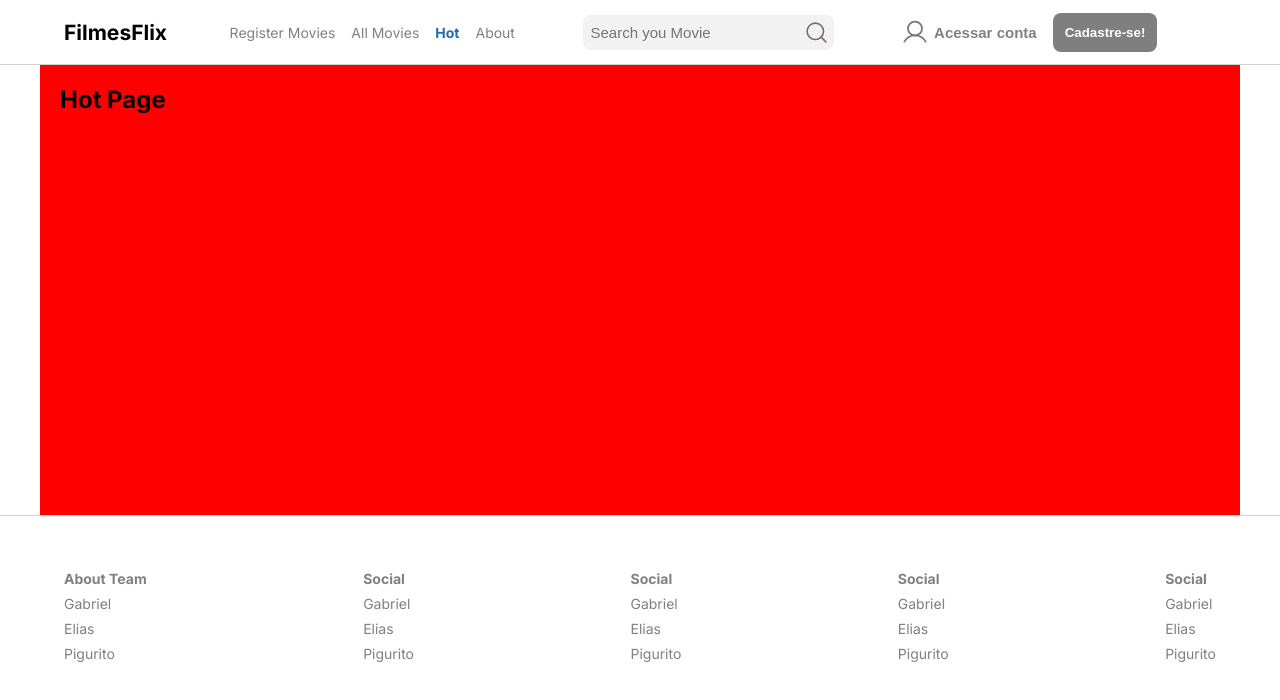
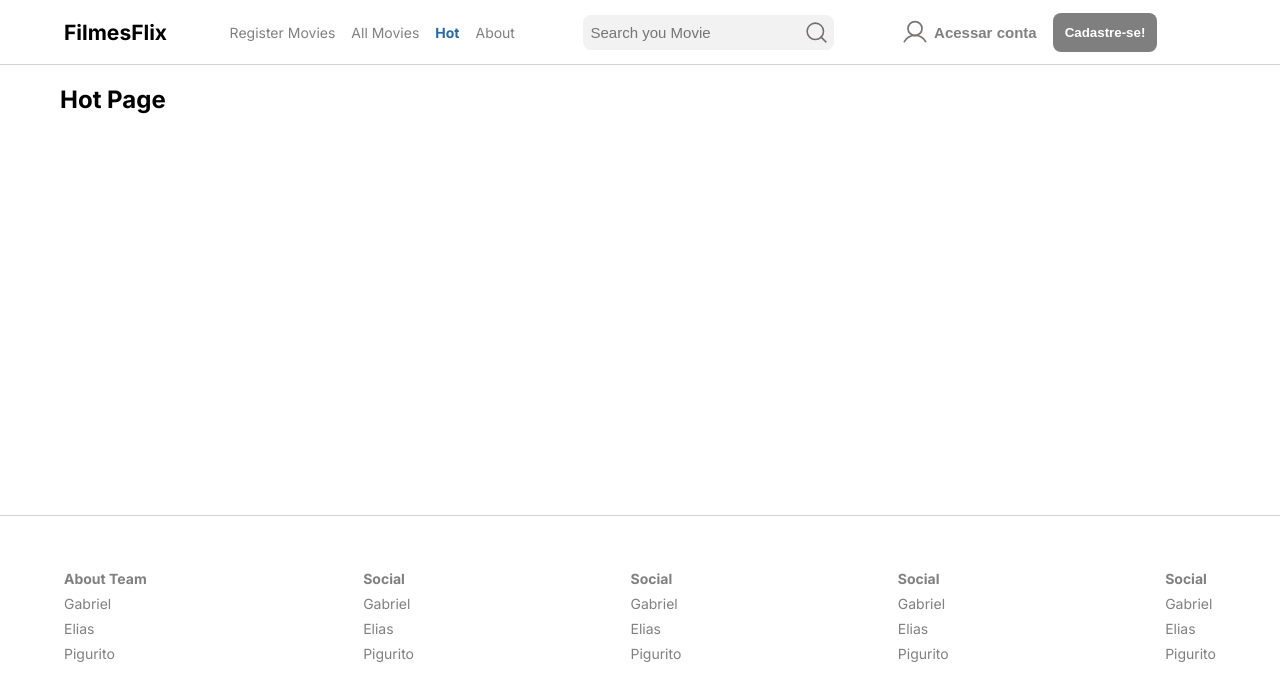
Before and after one commit to gontijogabriel/filmesflix, a Next.js app in the folder frontend/: page /hot in a window 1280 px wide. Shown: the top 700 px of the page. Built offline with nearby package versions, Linux system fonts and the light colour scheme.

Commit message:
Style: ajustando styles e remnovendo background red

```diff
--- a/frontend/src/app/page.tsx
+++ b/frontend/src/app/page.tsx
@@ -130,7 +130,7 @@ export default function Home() {
           <button className="pesquisa" onClick={handleSearchfetch}>
             <MagnifyingGlass size={25} color="#756e6e" />
           </button>
-          <input type="text" placeholder="Search you Movie" name="search" id="search" onChange={handleSearchValue} onKeyDown={handleEnterKey} />
+          <input type="text" placeholder="Search you Movie" name="search" id="search" onChange={handleSearchValue} className="searchinput" onKeyDown={handleEnterKey} />
 
         </div>
         <Swiper
--- a/frontend/src/app/styles/PageStyles.ts
+++ b/frontend/src/app/styles/PageStyles.ts
@@ -10,9 +10,8 @@ export const PageContent = styled.div`
   max-width: 1200px;
   padding: 0 1.5rem;
   flex-direction: column;
-  background: red;
   padding: 20px;
-  input {
+  .searchinput {
     width: 80%;
     height: 35px;
     padding: 0 6px 0 8px;
```
